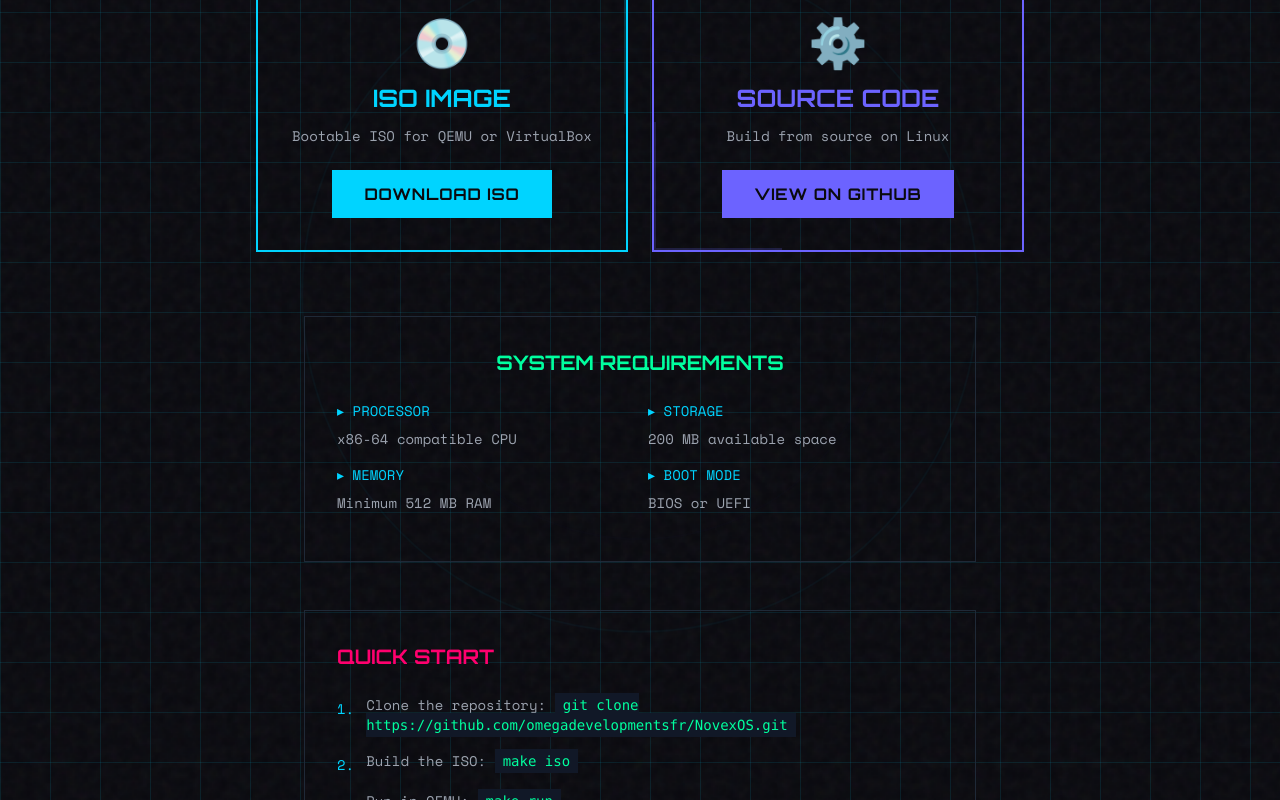
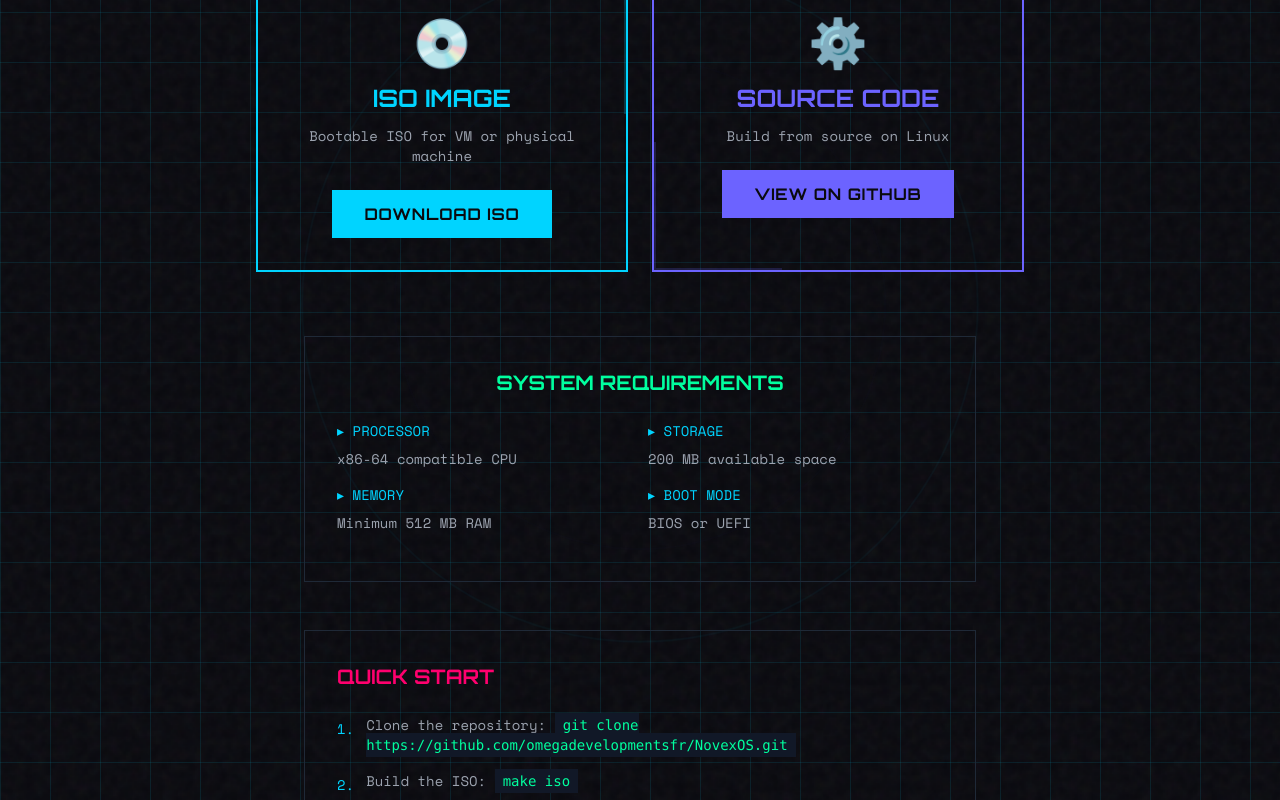
Before and after one commit to Dragonart53/novexos-website, a Next.js app: page / in a window 1280 px wide. Shown: the part 4140-4940 px from the top of the page. Built offline with nearby package versions, Linux system fonts and the light colour scheme.

Commit message:
docs: Generalize ISO image description in Download component and add package-lock.json.

```diff
--- a/components/Download.js
+++ b/components/Download.js
@@ -54,7 +54,7 @@ export default function Download() {
                 <div className="text-5xl mb-4">💿</div>
                 <h3 className="font-display text-2xl font-bold mb-3 text-cyber-blue">ISO IMAGE</h3>
                 <p className="font-body text-gray-400 text-sm mb-6">
-                  Bootable ISO for QEMU or VirtualBox
+                  Bootable ISO for VM or physical machine
                 </p>
                 <a
                   href="https://github.com/omegadevelopmentsfr/NovexOS/releases"
```
Also changed, not shown: 1 other file (tests, documents, lock files or other folders).
